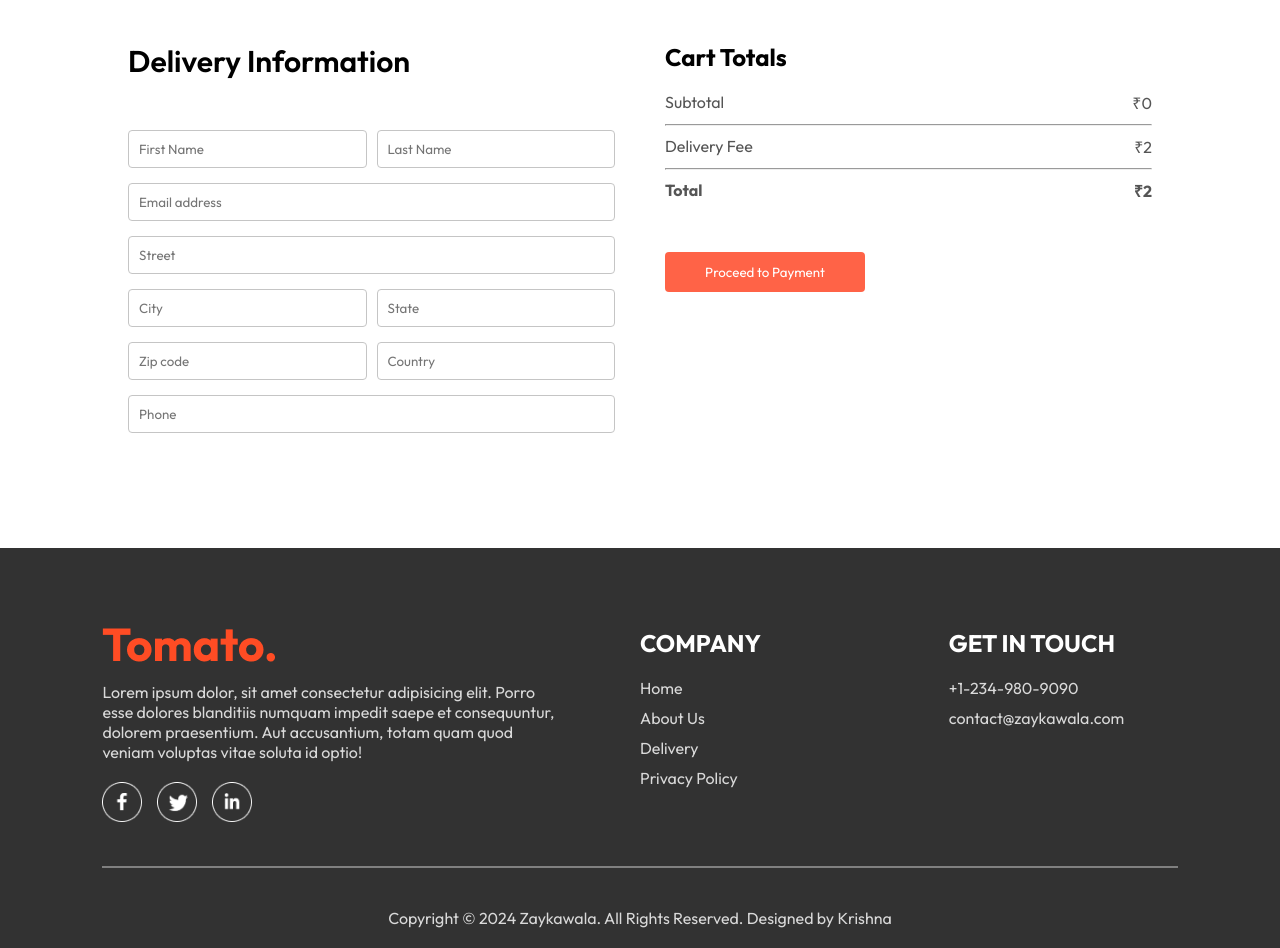
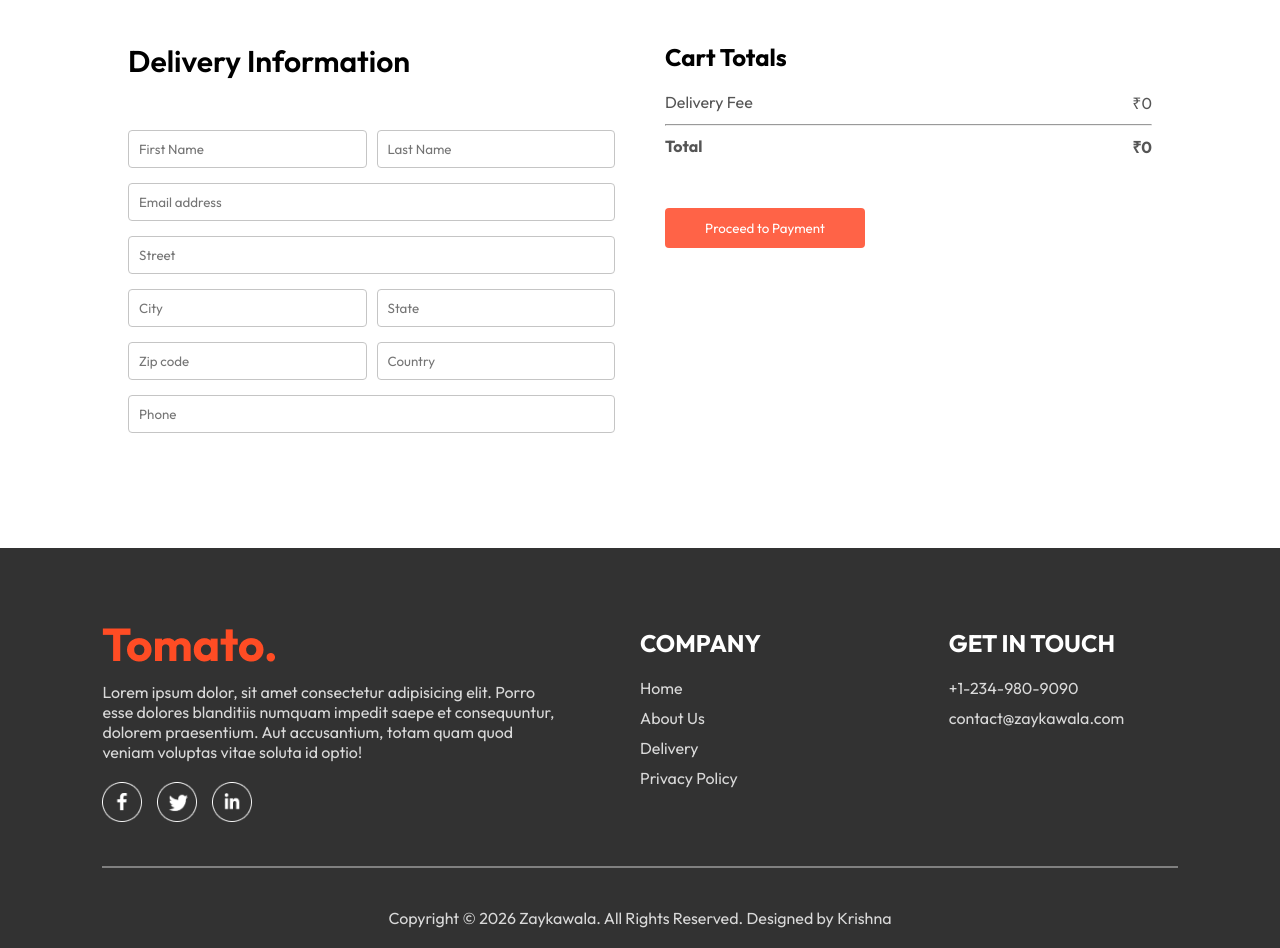
Before and after one commit to kr1shnnna/fullstack_food_deliverywebsite_reactjs, a React (Vite) app in the folder frontend/: page /order in a window 1280 px wide. Shown: the part 140-1088 px from the top of the page. Built offline with nearby package versions, Linux system fonts and the light colour scheme.

Commit message:
frontend completed

```diff
--- a/frontend/src/components/Footer/Footer.jsx
+++ b/frontend/src/components/Footer/Footer.jsx
@@ -33,7 +33,7 @@ const Footer = () => {
       </div>
       <hr />
       <p className="footer-copyright">
-        Copyright © 2024 Zaykawala. All Rights Reserved. Designed by Krishna
+        Copyright © 2026 Zaykawala. All Rights Reserved. Designed by Krishna
       </p>
     </div>
   )
--- a/frontend/src/pages/Cart/Cart.jsx
+++ b/frontend/src/pages/Cart/Cart.jsx
@@ -6,6 +6,7 @@ const Cart = () => {
   const {cartItems,food_list,removeFromCart,getTotalCartAmount} = useContext(StoreContext);
 
   const navigate=useNavigate();
+  const deliveryFee = getTotalCartAmount() === 0 ? 0 : 40;
 
   return (
     <div className='cart'>
@@ -51,12 +52,12 @@ if(cartItems[item._id]>0){
       <hr/>
       <div className="cart-total-details">
         <p>Delivery Fee</p>
-        <p>₹{2}</p>
+        <p>₹{deliveryFee}</p>
       </div>
       <hr/>
       <div className="cart-total-details">
         <b>Total</b>
-        <b>₹{getTotalCartAmount()+2}</b>
+        <b>₹{getTotalCartAmount()+deliveryFee}</b>
       </div>
     </div>
      <button onClick={()=>navigate('/order')}>Proceed to Checkout</button>
--- a/frontend/src/pages/PlaceOrder/PlaceOrder.jsx
+++ b/frontend/src/pages/PlaceOrder/PlaceOrder.jsx
@@ -5,6 +5,7 @@ import { StoreContext } from "../../Context/StoreContext";
 const PlaceOrder = () => {
 
   const {getTotalCartAmount} = useContext(StoreContext);
+  const deliveryFee = getTotalCartAmount() === 0 ? 0 : 40;
   return (
     <form className="place-order">
       <div className="place-order-left">
@@ -32,19 +33,15 @@ const PlaceOrder = () => {
         <div className="cart-total">
           <h2>Cart Totals</h2>
           <div>
-            <div className="cart-total-details">
-              <p>Subtotal</p>
-              <p>₹{getTotalCartAmount()}</p>
-            </div>
-            <hr />
+
        <div className="cart-total-details">
         <p>Delivery Fee</p>
-              <p>₹{2}</p>
+        <p>₹{deliveryFee}</p>
       </div>
-            <hr />
+      <hr/>
       <div className="cart-total-details">
         <b>Total</b>
-              <b>₹{getTotalCartAmount() + 2}</b>
+        <b>₹{getTotalCartAmount()+deliveryFee}</b>
       </div>
           </div>
           <button>
```
Lines whose indentation alone changed are shown as unchanged.
